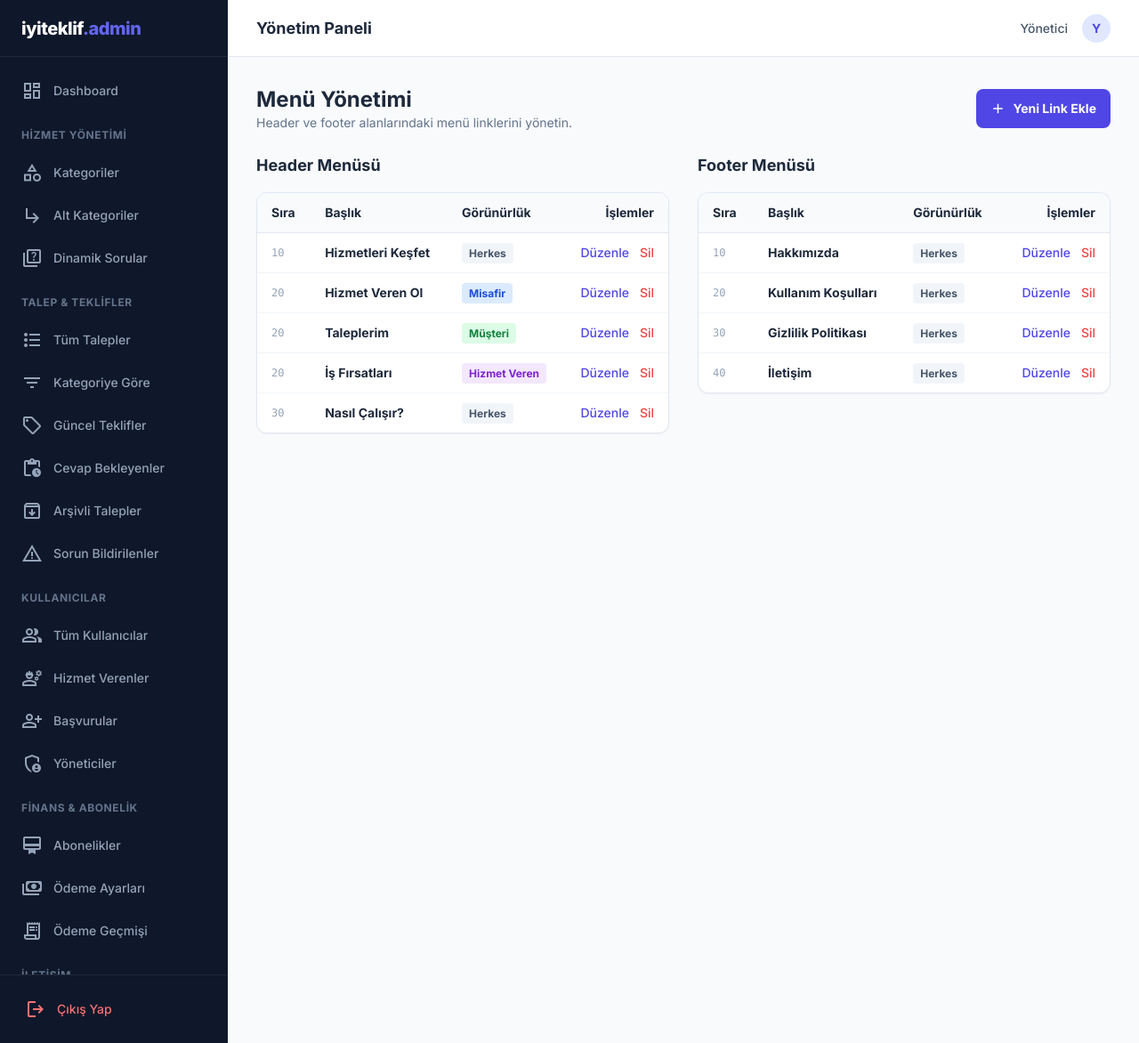
After one commit to AnahtarKelime/hizmet-crm, a PHP site: page /admin/menus.php in a window 1280 px wide. The commit adds this page. Shown: the whole page at 89% size. Run offline with PHP 8.4, Linux system fonts and the light colour scheme; a user stored in the database is signed in; data comes from the database, SQL or seed files in the repository; both versions use the stored data as it was after the commit; some libraries are stand-ins or nearby versions.

Commit message:
14-01-2026

```diff
--- a/admin/includes/header.php
+++ b/admin/includes/header.php
@@ -142,6 +142,10 @@ $currentPage = basename($_SERVER['PHP_SELF']);
                 <span class="material-symbols-outlined">login</span>
                 Sosyal Giriş
             </a>
+            <a href="menus.php" class="flex items-center gap-3 px-3 py-2.5 rounded-lg text-sm font-medium transition-colors <?= strpos($currentPage, 'menu') !== false ? 'bg-indigo-600 text-white' : 'text-slate-400 hover:bg-slate-800 hover:text-white' ?>">
+                <span class="material-symbols-outlined">menu</span>
+                Menü Yönetimi
+            </a>
             <a href="#" class="flex items-center gap-3 px-3 py-2.5 rounded-lg text-sm font-medium transition-colors text-slate-400 hover:bg-slate-800 hover:text-white">
                 <span class="material-symbols-outlined">mark_email_unread</span>
                 Mail Servisleri
--- /dev/null
+++ b/admin/menus.php
@@ -0,0 +1,112 @@
+<?php
+require_once '../config/db.php';
+require_once 'includes/header.php';
+
+// Silme İşlemi
+if (isset($_GET['delete'])) {
+    $stmt = $pdo->prepare("DELETE FROM menu_items WHERE id = ?");
+    $stmt->execute([$_GET['delete']]);
+    header("Location: menus.php?msg=deleted");
+    exit;
+}
+
+$headerItems = $pdo->query("SELECT * FROM menu_items WHERE menu_location = 'header' ORDER BY sort_order ASC")->fetchAll();
+$footerItems = $pdo->query("SELECT * FROM menu_items WHERE menu_location = 'footer' ORDER BY sort_order ASC")->fetchAll();
+
+$visibilityLabels = [
+    'all' => 'Herkes',
+    'guest' => 'Misafir',
+    'customer' => 'Müşteri',
+    'provider' => 'Hizmet Veren'
+];
+
+$visibilityColors = [
+    'all' => 'bg-slate-100 text-slate-600',
+    'guest' => 'bg-blue-100 text-blue-700',
+    'customer' => 'bg-green-100 text-green-700',
+    'provider' => 'bg-purple-100 text-purple-700'
+];
+?>
+
+<div class="flex justify-between items-center mb-6">
+    <div>
+        <h2 class="text-2xl font-bold text-slate-800">Menü Yönetimi</h2>
+        <p class="text-slate-500 text-sm">Header ve footer alanlarındaki menü linklerini yönetin.</p>
+    </div>
+    <a href="menu-form.php" class="bg-indigo-600 hover:bg-indigo-700 text-white px-4 py-2 rounded-lg text-sm font-bold flex items-center gap-2 transition-colors">
+        <span class="material-symbols-outlined text-lg">add</span>
+        Yeni Link Ekle
+    </a>
+</div>
+
+<div class="grid grid-cols-1 lg:grid-cols-2 gap-8">
+    <!-- Header Menüsü -->
+    <div>
+        <h3 class="text-lg font-bold text-slate-800 mb-4">Header Menüsü</h3>
+        <div class="bg-white rounded-xl shadow-sm border border-slate-200 overflow-hidden">
+            <table class="w-full text-left text-sm text-slate-600">
+                <thead class="bg-slate-50 text-slate-800 font-bold border-b border-slate-200">
+                    <tr>
+                        <th class="px-4 py-3">Sıra</th>
+                        <th class="px-4 py-3">Başlık</th>
+                        <th class="px-4 py-3">Görünürlük</th>
+                        <th class="px-4 py-3 text-right">İşlemler</th>
+                    </tr>
+                </thead>
+                <tbody class="divide-y divide-slate-100">
+                    <?php foreach($headerItems as $item): ?>
+                    <tr class="hover:bg-slate-50 transition-colors">
+                        <td class="px-4 py-3 font-mono text-xs text-slate-400"><?= $item['sort_order'] ?></td>
+                        <td class="px-4 py-3 font-bold text-slate-800"><?= htmlspecialchars($item['title']) ?></td>
+                        <td class="px-4 py-3">
+                            <span class="px-2 py-1 rounded text-xs font-bold <?= $visibilityColors[$item['visibility']] ?? 'bg-gray-100' ?>">
+                                <?= $visibilityLabels[$item['visibility']] ?? $item['visibility'] ?>
+                            </span>
+                        </td>
+                        <td class="px-4 py-3 text-right space-x-2">
+                            <a href="menu-form.php?id=<?= $item['id'] ?>" class="text-indigo-600 hover:text-indigo-800 font-medium">Düzenle</a>
+                            <a href="menus.php?delete=<?= $item['id'] ?>" onclick="return confirm('Bu linki silmek istediğinize emin misiniz?')" class="text-red-500 hover:text-red-700 font-medium">Sil</a>
+                        </td>
+                    </tr>
+                    <?php endforeach; ?>
+                </tbody>
+            </table>
+        </div>
+    </div>
+
+    <!-- Footer Menüsü -->
+    <div>
+        <h3 class="text-lg font-bold text-slate-800 mb-4">Footer Menüsü</h3>
+        <div class="bg-white rounded-xl shadow-sm border border-slate-200 overflow-hidden">
+            <table class="w-full text-left text-sm text-slate-600">
+                <thead class="bg-slate-50 text-slate-800 font-bold border-b border-slate-200">
+                    <tr>
+                        <th class="px-4 py-3">Sıra</th>
+                        <th class="px-4 py-3">Başlık</th>
+                        <th class="px-4 py-3">Görünürlük</th>
+                        <th class="px-4 py-3 text-right">İşlemler</th>
+                    </tr>
+                </thead>
+                <tbody class="divide-y divide-slate-100">
+                    <?php foreach($footerItems as $item): ?>
+                    <tr class="hover:bg-slate-50 transition-colors">
+                        <td class="px-4 py-3 font-mono text-xs text-slate-400"><?= $item['sort_order'] ?></td>
+                        <td class="px-4 py-3 font-bold text-slate-800"><?= htmlspecialchars($item['title']) ?></td>
+                        <td class="px-4 py-3">
+                            <span class="px-2 py-1 rounded text-xs font-bold <?= $visibilityColors[$item['visibility']] ?? 'bg-gray-100' ?>">
+                                <?= $visibilityLabels[$item['visibility']] ?? $item['visibility'] ?>
+                            </span>
+                        </td>
+                        <td class="px-4 py-3 text-right space-x-2">
+                            <a href="menu-form.php?id=<?= $item['id'] ?>" class="text-indigo-600 hover:text-indigo-800 font-medium">Düzenle</a>
+                            <a href="menus.php?delete=<?= $item['id'] ?>" onclick="return confirm('Bu linki silmek istediğinize emin misiniz?')" class="text-red-500 hover:text-red-700 font-medium">Sil</a>
+                        </td>
+                    </tr>
+                    <?php endforeach; ?>
+                </tbody>
+            </table>
+        </div>
+    </div>
+</div>
+
+<?php require_once 'includes/footer.php'; ?>
```
Also changed, not shown: admin/menu-form.php (added, +105 -0 lines), includes/footer.php (+26 -5 lines), includes/header.php (+25 -3 lines), update_for_menus.sql (added, +25 -0 lines).
